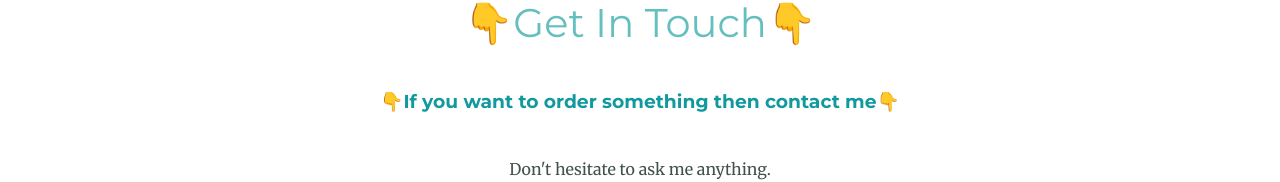
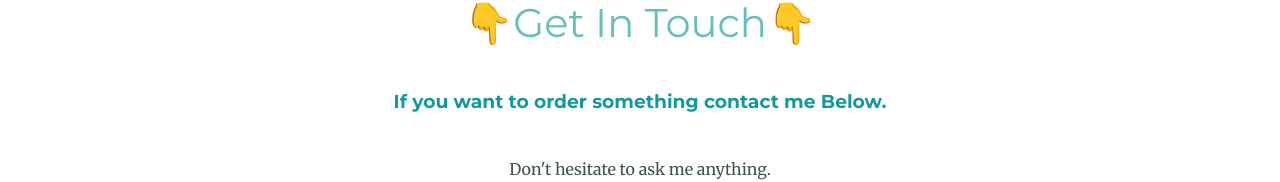
Before and after one commit to HaamzaHM/hamzamalik-portfolio, a plain HTML site: page index.html in a window 1280 px wide. Shown: the part 2326-2508 px from the top of the page. Drawn offline with Linux system fonts and the light colour scheme.

Commit message:
update h3

```diff
--- a/index.html
+++ b/index.html
@@ -207,7 +207,7 @@ a:hover {
     <hr>
     <div class="contact-me">
       <h2>&#128071;Get In Touch&#128071;</h2>
-      <h3>&#128071;If you want to order something then contact me&#128071;</h3>
+      <h3>If you want to order something contact me Below.</h3>
       <p class="contact-message">Don't hesitate to ask me anything.</p>
       <a class="btn" href="mailto:m.hamzamaliik@gmail.com">CONTACT ME</a>
     </div>
```
